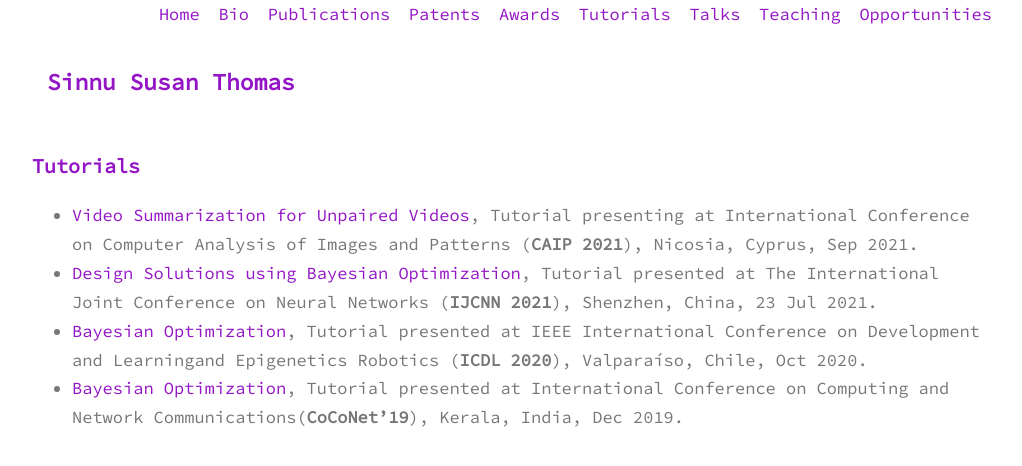
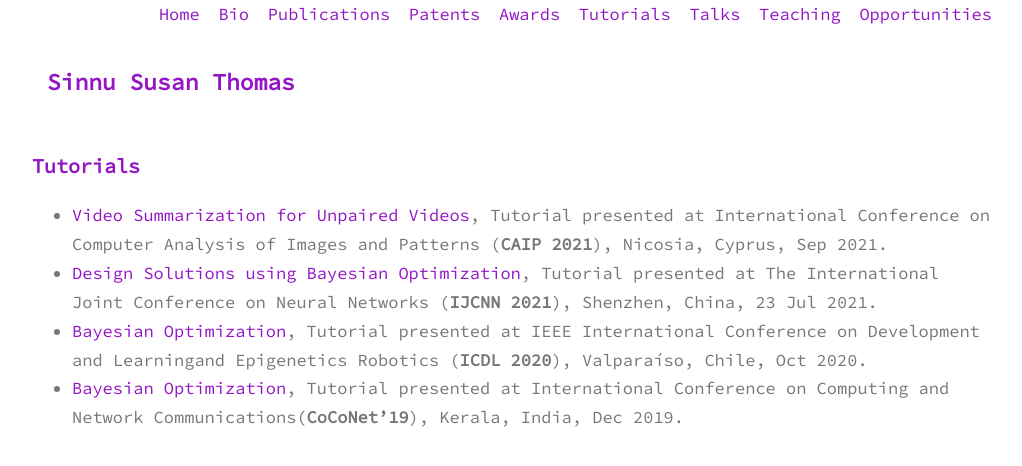
Before and after one commit to sinnuthomas/sinnuthomas.github.io, a Jekyll site: the page built from tutorials.md, in a window 1280 px wide. Shown: the top 466 px of the page, without its empty margins (128-1150 px from the left). Built offline with Jekyll 4.4.1, drawn with Linux system fonts in a browser that asks for light colours.

Commit message:
Update tutorials.md

```diff
--- a/tutorials.md
+++ b/tutorials.md
@@ -3,7 +3,7 @@
 title: Tutorials
 permalink: /tutorials/
 ---
-  * [Video Summarization for Unpaired Videos](http://cyprusconferences.org/caip2021/tutorials/), Tutorial presenting at International Conference on Computer Analysis of Images and Patterns (**CAIP 2021**), Nicosia, Cyprus, Sep 2021.
+  * [Video Summarization for Unpaired Videos](http://cyprusconferences.org/caip2021/tutorials/), Tutorial presented at International Conference on Computer Analysis of Images and Patterns (**CAIP 2021**), Nicosia, Cyprus, Sep 2021.
   * [Design Solutions using Bayesian Optimization](https://www.ijcnn.org/tutorials), Tutorial presented at The International Joint Conference on Neural Networks (**IJCNN 2021**), Shenzhen, China, 23 Jul 2021.
   * [Bayesian Optimization](https://cdstc.gitlab.io/icdl-2020/program/tutorials/), Tutorial presented at IEEE International Conference on Development and Learningand Epigenetics Robotics (**ICDL 2020**), Valparaíso, Chile, Oct 2020.
   * [Bayesian Optimization](http://coconet-conference.org/2019/?q=tutorials), Tutorial presented at International Conference on Computing and Network Communications(**CoCoNet'19**), Kerala, India, Dec 2019.
```
